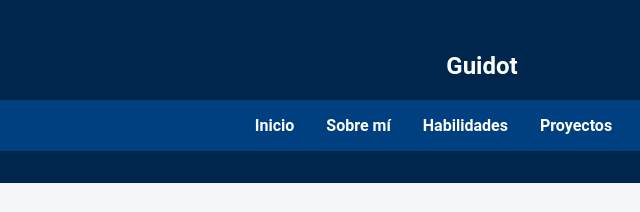
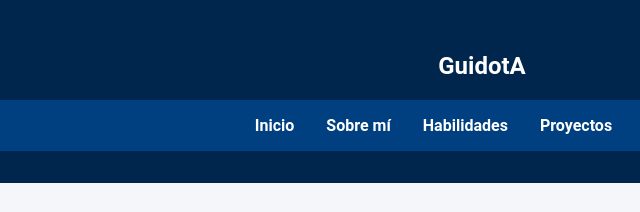
Before and after one commit to Guidoluis/Guido_Tandazo_portafolio, a plain HTML site: page index.html in a window 1280 px wide. Shown: the top 212 px of the page, 158-798 px from the left. Drawn offline with Linux system fonts and the light colour scheme.

Commit message:
Fix header title in index.html
Updated header title from 'Guidot' to 'GuidotA'.

```diff
--- a/index.html
+++ b/index.html
@@ -10,7 +10,7 @@
   <!--==================== HEADER ====================-->
   <header class="header" id="header">
     <nav class="nav">
-      <h1>Guidot</h1>
+      <h1>GuidotA</h1>
       <ul>
         <li><a href="#home">Inicio</a></li>
         <li><a href="#about">Sobre mí</a></li>
```
